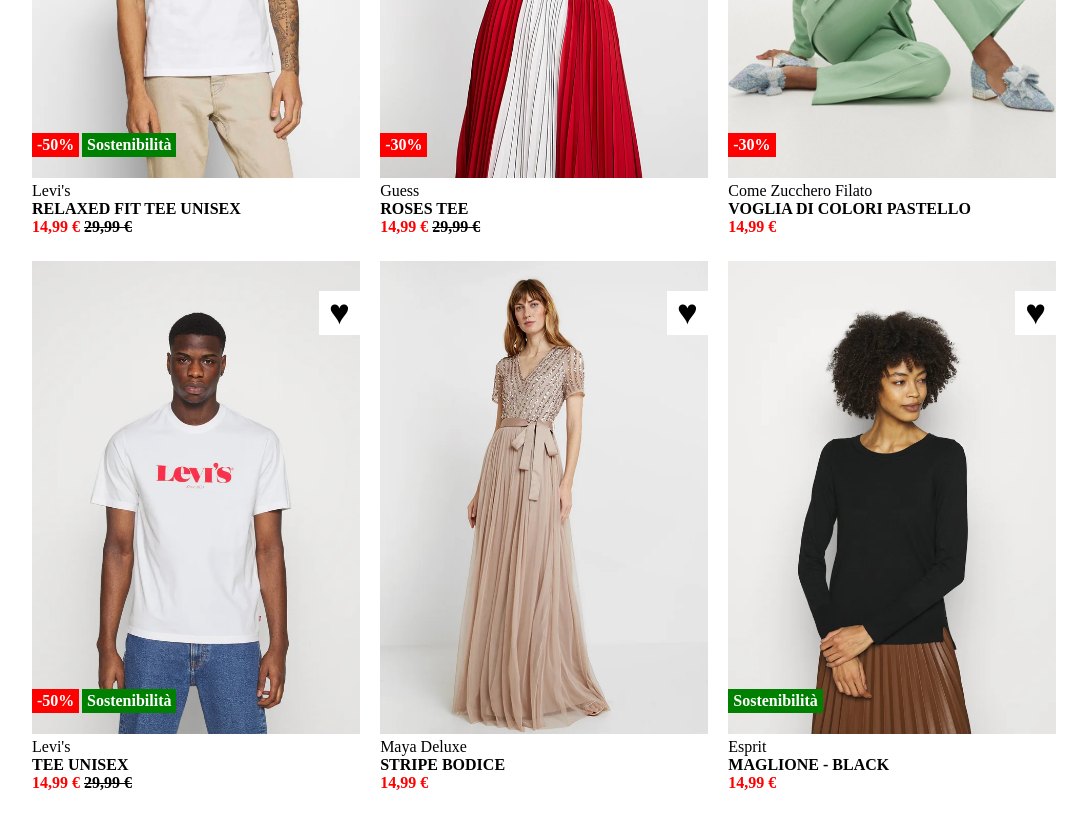
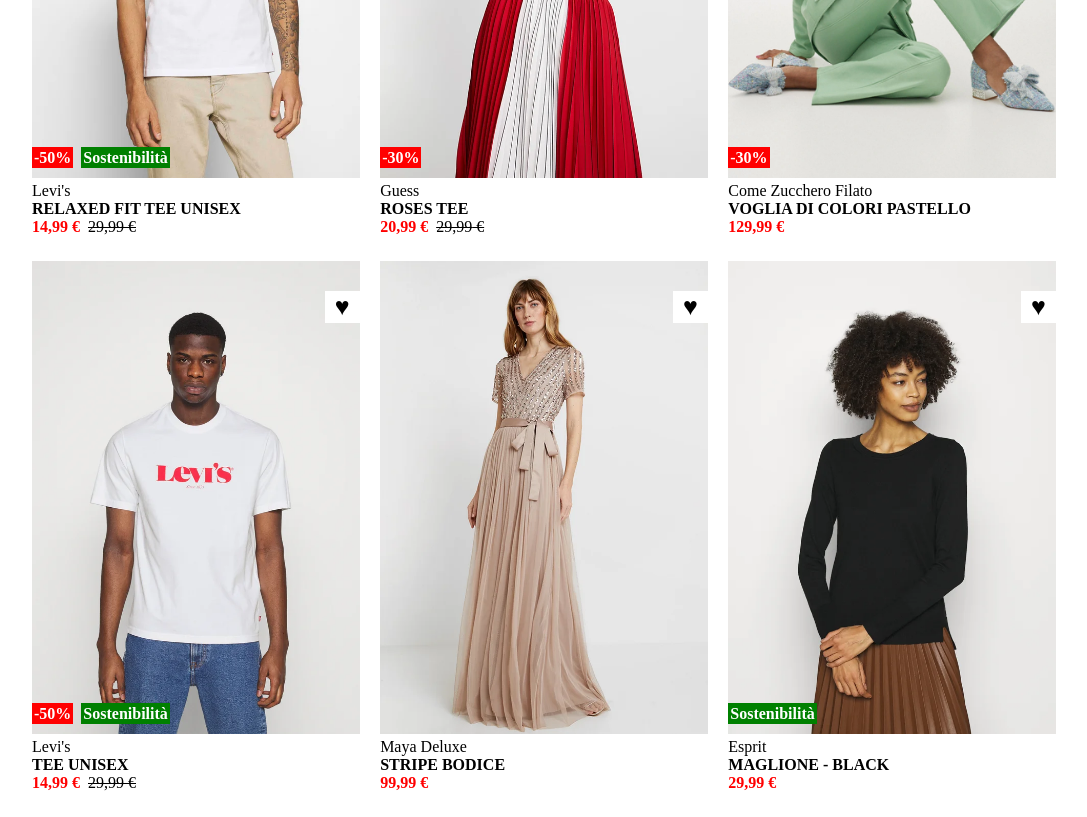
Before and after one commit to LucaSunseri/html-css-boolando, a plain HTML site: page index.html in a window 1280 px wide. Shown: the part 320-1137 px from the top of the page, without its empty margins (96-1183 px from the left). Drawn offline with Linux system fonts and the light colour scheme.

Commit message:
code cleanup

```diff
--- a/css/style.css
+++ b/css/style.css
@@ -20,12 +20,8 @@ img {
   width: 100%;
 }
 
-.img-left, .img-center, .img-right {
+.card {
   position: relative;
-}
-
-.price-sale {
-  color: red;
 }
 
 /**********MAIN**********/
@@ -55,22 +51,29 @@ main .clearfix section {
  top: 30px;
  right: 0;
  background-color: white;
- font-size: 35px;
+ font-size: 25px;
  padding: 2px 10px;
 }
 
-.sale-red, .eco-green {
+.tag {
   position: absolute;
-  bottom: 25px;
+  bottom: 15px;
+  left: 0;
   color: white;
   font-weight: bold;
-  padding: 3px 5px;
+}
+
+.sale-red, .eco-green {
+  padding: 2px;
 }
 
 .sale-red {
-  left: 0;
   background-color: red;
+  margin-right: 4px;
+}
 
+.eco-green {
+  background-color: green;
 }
 
 .sale-red::after {
@@ -78,18 +81,15 @@ main .clearfix section {
   color: white;
 }
 
-.eco-green {
-  left: 50px;
-  background-color: green;
-}
-
-.second-row .box-right .eco-green {
-  left: 0;
-}
-
 /* layout caption */
 .price-sale:after, .sale::after {
   content: ' \20AC';
+}
+
+.price-sale {
+  color: red;
+  margin-right: 4px;
+  font-weight: bold;
 }
 
 .sale {
@@ -97,19 +97,16 @@ main .clearfix section {
   text-decoration: line-through;
 }
 
-.price-sale, .sale {
-  font-weight: bold;
-}
 
 /* hover img */
 .img.hover {
   display: none;
 }
 
-.img-left:hover .img.basic, .img-center:hover .img.basic, .img-right:hover .img.basic {
+.card:hover .img.basic {
   display: none;
 }
 
-.img-left:hover .img.hover, .img-center:hover .img.hover, .img-right:hover .img.hover  {
-  display: block;
+.card:hover .img.hover {
+  display: inline-block;
 }
--- a/index.html
+++ b/index.html
@@ -5,7 +5,7 @@
   <meta http-equiv="X-UA-Compatible" content="IE=edge">
   <meta name="viewport" content="width=device-width, initial-scale=1.0">
   <link rel="stylesheet" href="css/style.css">
-  <title>Shop</title>
+  <title>Shop &#128722</title>
 </head>
 
 <body>
@@ -18,54 +18,66 @@
       <section class="box-left">
 
         <!-- img  -->
-        <div class="img-left">
+        <div class="card">
           <img class="img basic" src="img/1.webp" alt="T-shirt white">
           <img class="img hover" src="img/1b.webp" alt="Jacket">
           <span class="heart"></span>
+          <div class="tag">
             <span class="sale-red">-50</span>
             <span class="eco-green">Sostenibilità</span>
           </div>
+        </div>
 
         <!-- caption  -->
+        <div class="caption">
           <span>Levi's</span>
           <h4>RELAXED FIT TEE UNISEX</h4>
           <span class="price-sale">14,99</span>
           <span class="sale">29,99</span>
+        </div>
 
       </section>
 
       <section class="box-center">
 
         <!-- img  -->
-        <div class="img-center">
+        <div class="card">
           <img class="img basic" src="img/2.webp" alt="">
           <img class="img hover" src="img/2b.webp" alt="Jacket">
           <span class="heart"></span>
+          <div class="tag">
             <span class="sale-red">-30</span>
+          </div>
         </div>
 
         <!-- caption  -->
+        <div class="captio">
           <span>Guess</span>
           <h4>ROSES TEE</h4>
-        <span class="price-sale">14,99</span>
+          <span class="price-sale">20,99</span>
           <span class="sale">29,99</span>
+        </div>
 
       </section>
 
       <section class="box-right">
 
         <!-- img  -->
-        <div class="img-right">
+        <div class="card">
           <img class="img basic" src="img/3.webp" alt="">
           <img class="img hover" src="img/3b.webp" alt="Jacket">
           <span class="heart"></span>
+          <div class="tag">
             <span class="sale-red">-30</span>
+          </div>
         </div>
 
         <!-- caption  -->
+        <div class="caption">
           <span>Come Zucchero Filato</span>
           <h4>VOGLIA DI COLORI PASTELLO</h4>
-        <span class="price-sale">14,99</span>
+          <span class="price-sale">129,99</span>
+        </div>
 
       </section>
 
@@ -77,52 +89,62 @@
       <section class="box-left">
 
         <!-- img  -->
-        <div class="img-left">
+        <div class="card">
           <img class="img basic" src="img/4.webp" alt="T-shirt white">
           <img class="img hover" src="img/4b.webp" alt="Jacket">
           <span class="heart"></span>
+          <div class="tag">
             <span class="sale-red">-50</span>
             <span class="eco-green">Sostenibilità</span>
           </div>
+        </div>
 
         <!-- caption  -->
+        <div class="caption">
           <p>Levi's</p>
           <h4>TEE UNISEX</h4>
           <span class="price-sale">14,99 </span>
           <span class="sale">29,99</span>
+        </div>
 
       </section>
 
       <section class="box-center">
 
         <!-- img  -->
-        <div class="img-center">
+        <div class="card">
           <img class="img basic" src="img/5.webp" alt="">
           <img class="img hover" src="img/5b.webp" alt="Jacket">
           <span class="heart"></span>
         </div>
 
         <!-- caption  -->
+        <div class="caption">
           <p>Maya Deluxe</p>
           <h4>STRIPE BODICE</h4>
-        <span class="price-sale">14,99</span>
+          <span class="price-sale">99,99</span>
+        </div>
 
       </section>
 
       <section class="box-right">
 
         <!-- img  -->
-        <div class="img-right">
+        <div class="card">
           <img class="img basic" src="img/6.webp" alt="">
           <img class="img hover" src="img/6b.webp" alt="Jacket">
           <span class="heart"></span>
+          <div class="tag">
             <span class="eco-green">Sostenibilità</span>
+          </div>
         </div>
 
         <!-- caption  -->
+        <div class="caption">
           <p>Esprit</p>
           <h4>MAGLIONE - BLACK</h4>
-        <span class="price-sale">14,99</span>
+          <span class="price-sale">29,99</span>
+        </div>
 
       </section>
 
```
Lines whose indentation alone changed are shown as unchanged.
